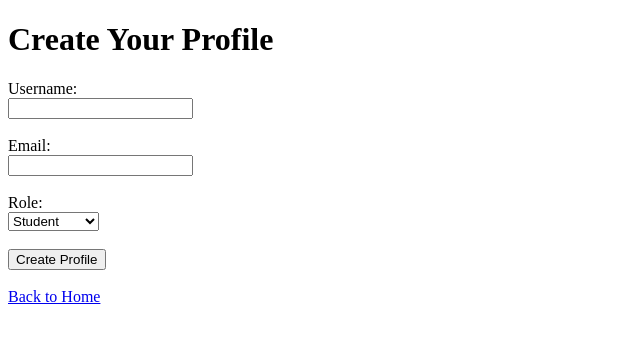
After one commit to Granlu-nd/exoplanet-4710_Project, a Flask app: page /register in a window 1280 px wide. The commit adds this page. Shown: the top 343 px of the page, without its empty margins (0-640 px from the left). Run offline with Flask 3, Linux system fonts and the light colour scheme.

Commit message:
Updated more front end, started on user creation

```diff
--- a/app/routes.py
+++ b/app/routes.py
@@ -1,6 +1,6 @@
-from flask import render_template, request
+from flask import render_template, request, flash, redirect, url_for
 from . import db
-from .models import Planet, Missions
+from .models import Planet, Missions, User
 from flask import Blueprint
 from sqlalchemy.orm import joinedload  # 👈 Needed for eager loading
 
@@ -41,3 +41,34 @@ def planets():
     planets = query.limit(200).all()
 
     return render_template('planets.html', planets=planets)
+
+@main.route('/register', methods=['GET', 'POST'])
+def register():
+    if request.method == 'POST':
+        username = request.form['username']
+        email = request.form['email']
+        role = request.form['role']
+
+        existing_user = User.query.filter((User.username == username) | (User.email == email)).first()
+        if existing_user:
+            flash('Username or email already exists.')
+            return redirect(url_for('main.register'))
+
+        new_user = User(username=username, email=email, role=role)
+        db.session.add(new_user)
+        db.session.commit()
+
+        flash('User profile created successfully!')
+        return redirect(url_for('main.home'))
+
+    return render_template('register.html')
+
+@main.route('/profile/<username>')
+def profile(username):
+    user = User.query.filter_by(username=username).first_or_404()
+    return render_template('profile.html', user=user)
+
+@main.route('/users')
+def users():
+    all_users = User.query.all()
+    return render_template('users.html', users=all_users)
--- a/app/templates/planets.html
+++ b/app/templates/planets.html
@@ -59,5 +59,8 @@
         </tr>
         {% endfor %}
     </table>
+
+    <br>
+    <a href="/">← Back to Home</a>
 </body>
 </html>
--- /dev/null
+++ b/app/templates/register.html
@@ -0,0 +1,28 @@
+<!DOCTYPE html>
+<html>
+<head>
+    <title>Create Profile</title>
+</head>
+<body>
+    <h1>Create Your Profile</h1>
+
+    <form method="POST" action="/register">
+        <label>Username:</label><br>
+        <input type="text" name="username" required><br><br>
+
+        <label>Email:</label><br>
+        <input type="email" name="email" required><br><br>
+
+        <label>Role:</label><br>
+        <select name="role" required>
+            <option value="student">Student</option>
+            <option value="researcher">Researcher</option>
+        </select><br><br>
+
+        <button type="submit">Create Profile</button>
+    </form>
+
+    <br>
+    <a href="/">Back to Home</a>
+</body>
+</html>
```
Also changed, not shown: app/models.py (+21 -0 lines), app/templates/home.html (+10 -0 lines), app/templates/profile.html (added, +32 -0 lines), app/templates/users.html (added, +26 -0 lines), change_log.txt (+10 -0 lines), exoplanets.db.
